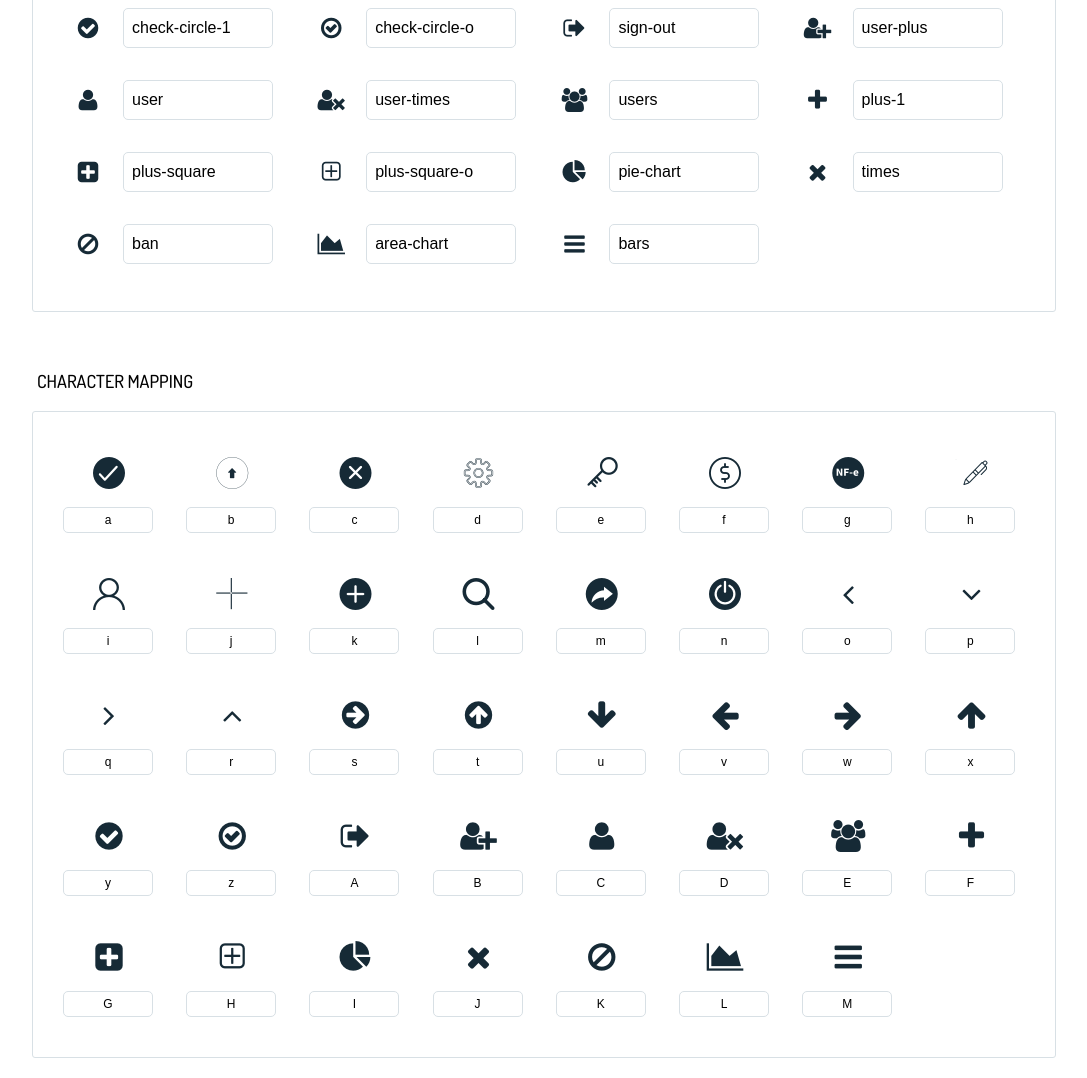
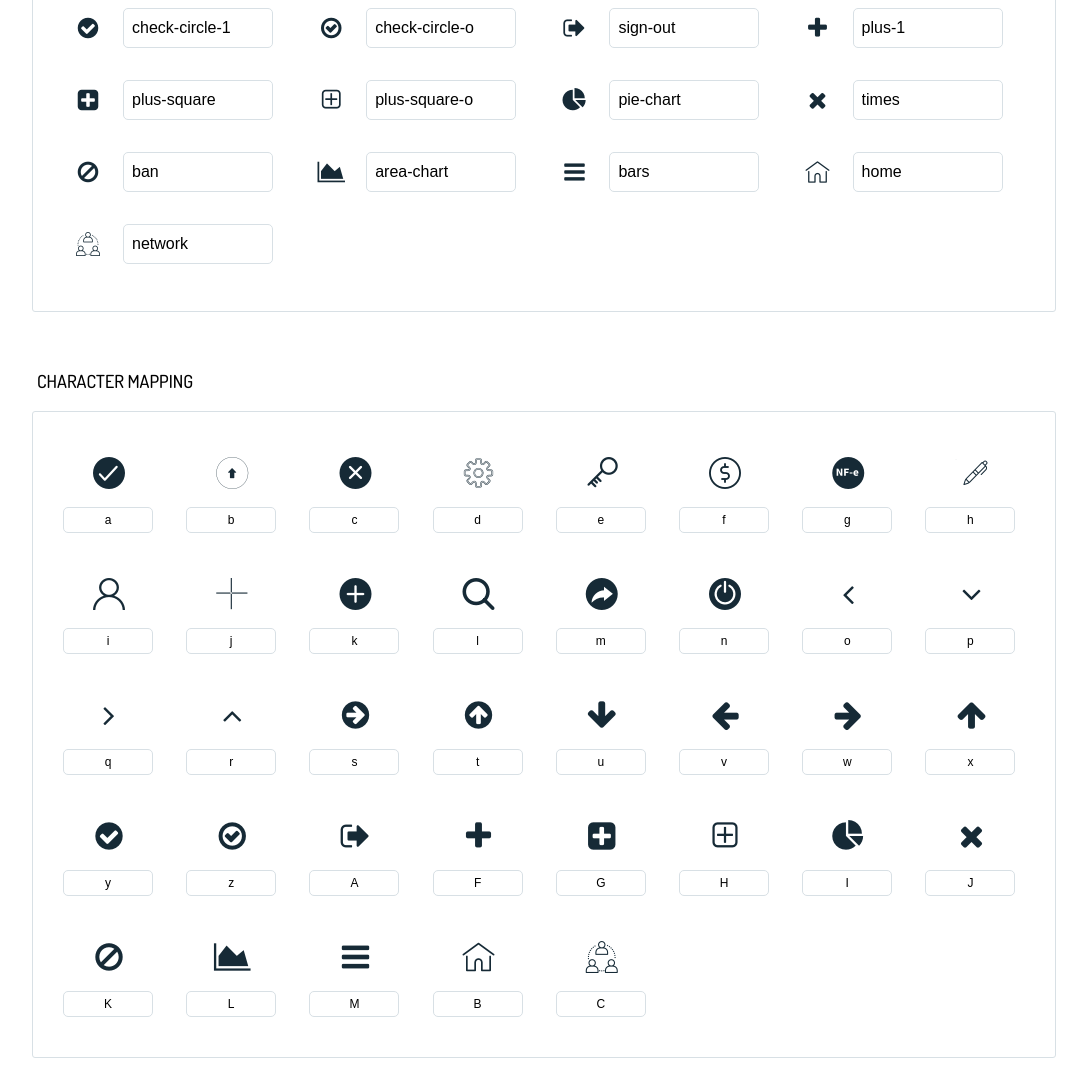
Before and after one commit to felipemengatto/icons-totalpass, a website: page index.html in a window 1280 px wide. Shown: the part 650-1728 px from the top of the page, without its empty margins (96-1183 px from the left). Drawn offline with Linux system fonts and the light colour scheme.

Commit message:
Add new icons and remove others icons

```diff
--- a/index.html
+++ b/index.html
@@ -124,22 +124,6 @@
           <input type="text" readonly="readonly" value="sign-out">
         </li>
         <li>
-          <div class="icon icon-user-plus"></div>
-          <input type="text" readonly="readonly" value="user-plus">
-        </li>
-        <li>
-          <div class="icon icon-user"></div>
-          <input type="text" readonly="readonly" value="user">
-        </li>
-        <li>
-          <div class="icon icon-user-times"></div>
-          <input type="text" readonly="readonly" value="user-times">
-        </li>
-        <li>
-          <div class="icon icon-users"></div>
-          <input type="text" readonly="readonly" value="users">
-        </li>
-        <li>
           <div class="icon icon-plus-1"></div>
           <input type="text" readonly="readonly" value="plus-1">
         </li>
@@ -170,6 +154,14 @@
         <li>
           <div class="icon icon-bars"></div>
           <input type="text" readonly="readonly" value="bars">
+        </li>
+        <li>
+          <div class="icon icon-home"></div>
+          <input type="text" readonly="readonly" value="home">
+        </li>
+        <li>
+          <div class="icon icon-network"></div>
+          <input type="text" readonly="readonly" value="network">
         </li>
       </ul>
       <h2>Character mapping</h2>
@@ -283,22 +275,6 @@
           <input type="text" readonly="readonly" value="A">
         </li>
         <li>
-          <div data-icon="B" class="icon"></div>
-          <input type="text" readonly="readonly" value="B">
-        </li>
-        <li>
-          <div data-icon="C" class="icon"></div>
-          <input type="text" readonly="readonly" value="C">
-        </li>
-        <li>
-          <div data-icon="D" class="icon"></div>
-          <input type="text" readonly="readonly" value="D">
-        </li>
-        <li>
-          <div data-icon="E" class="icon"></div>
-          <input type="text" readonly="readonly" value="E">
-        </li>
-        <li>
           <div data-icon="F" class="icon"></div>
           <input type="text" readonly="readonly" value="F">
         </li>
@@ -330,6 +306,14 @@
           <div data-icon="M" class="icon"></div>
           <input type="text" readonly="readonly" value="M">
         </li>
+        <li>
+          <div data-icon="B" class="icon"></div>
+          <input type="text" readonly="readonly" value="B">
+        </li>
+        <li>
+          <div data-icon="C" class="icon"></div>
+          <input type="text" readonly="readonly" value="C">
+        </li>
       </ul>
     </div>
     <script>(function() {
--- a/package.json
+++ b/package.json
@@ -1,6 +1,6 @@
 {
   "name": "totalpass-icons",
-  "version": "1.0.8",
+  "version": "1.0.9",
   "description": "All icons TotalPass",
   "main": "index.js",
   "scripts": {
--- a/styles.css
+++ b/styles.css
@@ -119,18 +119,6 @@
 .icon-sign-out:before {
   content: "\41";
 }
-.icon-user-plus:before {
-  content: "\42";
-}
-.icon-user:before {
-  content: "\43";
-}
-.icon-user-times:before {
-  content: "\44";
-}
-.icon-users:before {
-  content: "\45";
-}
 .icon-plus-1:before {
   content: "\46";
 }
@@ -155,6 +143,12 @@
 .icon-bars:before {
   content: "\4d";
 }
+.icon-home:before {
+  content: "\42";
+}
+.icon-network:before {
+  content: "\43";
+}
 
 .icon-1x {
   font-size: 1.350rem;
```
Also changed, not shown: fonts/totalpass-icons.ttf, fonts/totalpass-icons.woff, 2 other files.
